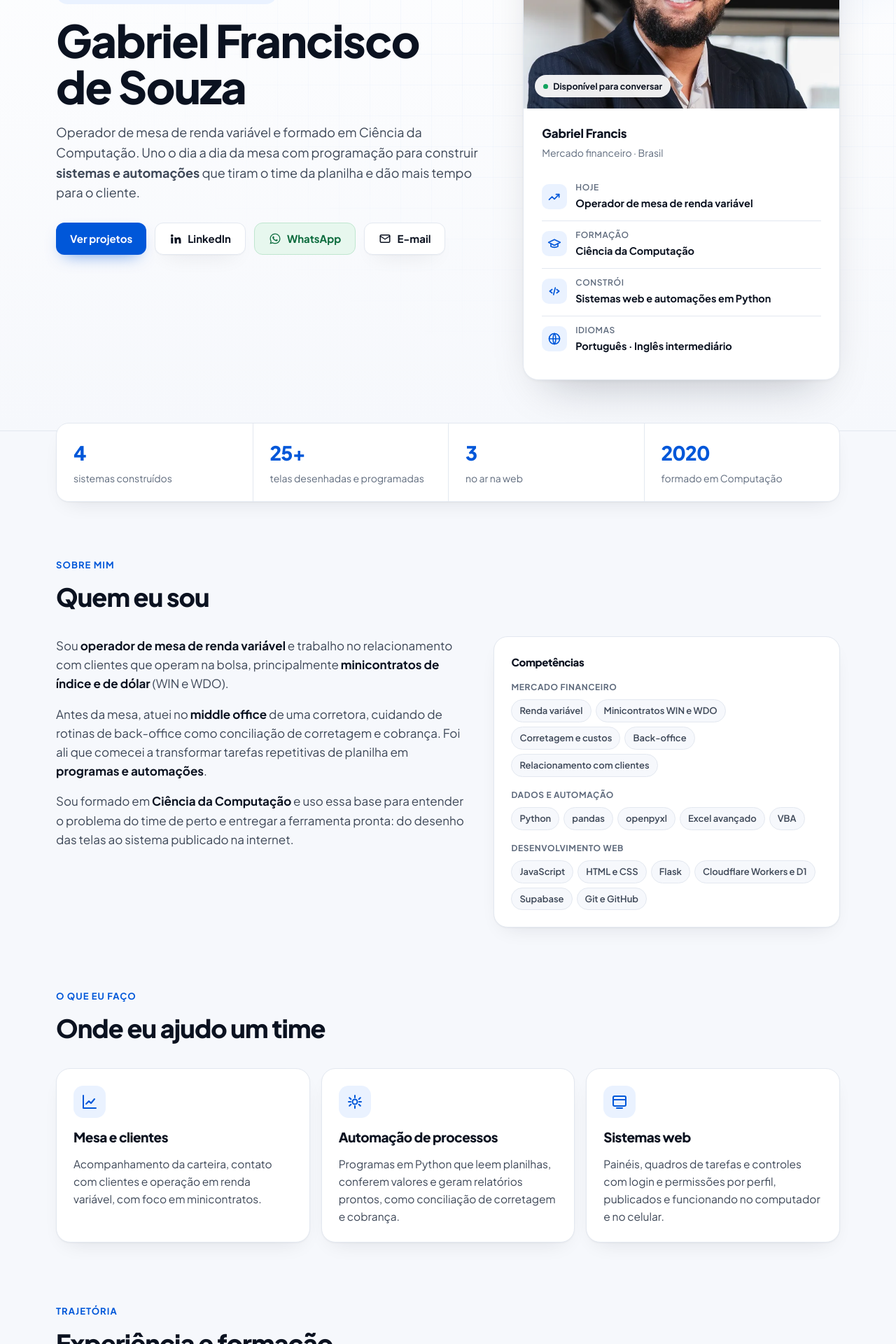
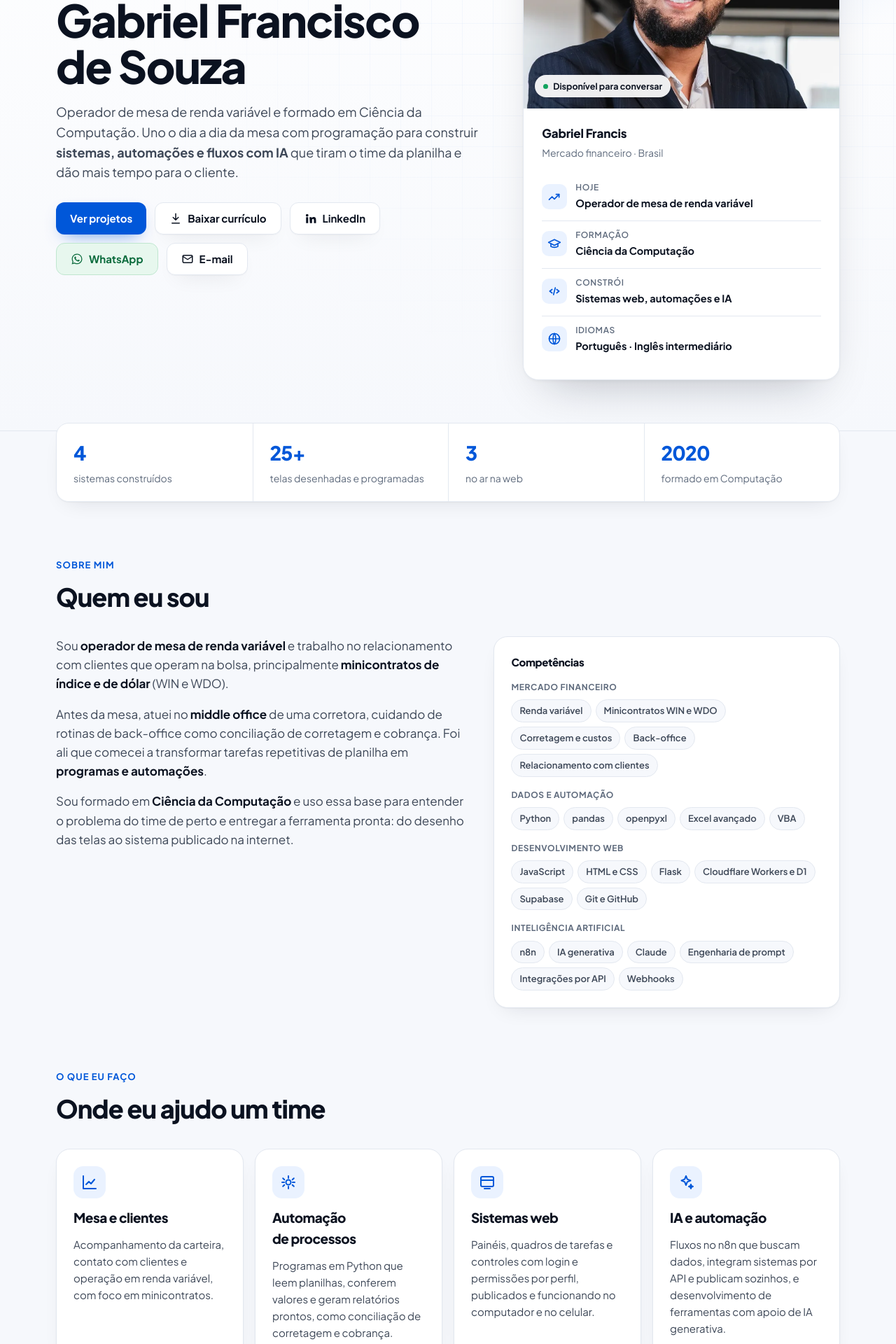
Before and after one commit to biielsoouza/gfrancis-site, a Flask app: template radar-assessor/templates/home.html in a window 1280 px wide. Shown: the part 320-2240 px from the top of the page at 70% size. Run offline with Flask 3, Linux system fonts and the light colour scheme; the template is opened without the code that fills it, so the values that code supplies are empty.

Commit message:
Portfólio: botão de baixar currículo e seção de IA e automação
Co-Authored-By: Claude Opus 5.5 <noreply@anthropic.com>
Claude-Session: https://claude.ai/code/session_01BhMa7XBWZ8oRwRaehK6bQc

```diff
--- a/radar-assessor/templates/home.html
+++ b/radar-assessor/templates/home.html
@@ -117,12 +117,13 @@ main .wrap { padding-block: 24px; display: grid; gap: 24px; }
 .chips { display: flex; flex-wrap: wrap; gap: 6px; }
 .chip { font-size: 13px; font-weight: 600; padding: 5px 11px; border-radius: 999px; background: var(--bg); border: 1px solid var(--line); color: var(--ink-2); }
 
-.faco { display: grid; grid-template-columns: repeat(3, minmax(0, 1fr)); gap: 16px; }
+.faco { display: grid; grid-template-columns: repeat(4, minmax(0, 1fr)); gap: 16px; }
 .faco article { background: var(--surface); border: 1px solid var(--line); border-radius: 20px; box-shadow: var(--shadow); padding: 24px; display: grid; gap: 12px; align-content: start; }
 .faco .ic { width: 46px; height: 46px; border-radius: 14px; background: var(--blue-wash); color: var(--blue); display: grid; place-items: center; }
 .faco .ic svg { width: 24px; height: 24px; }
 .faco h3 { font-size: 19px; font-weight: 800; }
-.faco p { color: var(--ink-2); font-size: 15.5px; }
+.faco p { color: var(--ink-2); font-size: 15px; }
+@media (max-width: 1100px) { .faco { grid-template-columns: repeat(2, minmax(0, 1fr)); } }
 
 .linha { list-style: none; margin: 0; padding: 0; display: grid; gap: 0; position: relative; }
 .linha::before { content: ""; position: absolute; left: 11px; top: 10px; bottom: 10px; width: 2px; background: var(--line); }
@@ -238,9 +239,10 @@ dialog.zoom p { color: rgba(255,255,255,0.88); text-align: center; margin: 12px
       <div>
         <span class="eyebrow"><i aria-hidden="true"></i>Mercado financeiro + tecnologia</span>
         <h1>Gabriel Francisco<br>de Souza</h1>
-        <p class="lead">Operador de mesa de renda variável e formado em Ciência da Computação. Uno o dia a dia da mesa com programação para construir <b>sistemas e automações</b> que tiram o time da planilha e dão mais tempo para o cliente.</p>
+        <p class="lead">Operador de mesa de renda variável e formado em Ciência da Computação. Uno o dia a dia da mesa com programação para construir <b>sistemas, automações e fluxos com IA</b> que tiram o time da planilha e dão mais tempo para o cliente.</p>
         <div class="acoes">
           <a class="bt pri" href="#projetos">Ver projetos</a>
+          <a class="bt sec" href="/portfolio/curriculo-gabriel-francis.pdf" download="Curriculo-Gabriel-Francis.pdf"><svg viewBox="0 0 24 24" fill="none" stroke="currentColor" stroke-width="2" stroke-linecap="round" stroke-linejoin="round" aria-hidden="true"><path d="M12 3v12M7 10l5 5 5-5M5 21h14"/></svg>Baixar currículo</a>
           <a class="bt sec" href="https://www.linkedin.com/in/gfrancissouza" target="_blank" rel="noopener"><svg viewBox="0 0 24 24" fill="currentColor" aria-hidden="true"><path d="M4.98 3.5a2.5 2.5 0 1 1 0 5 2.5 2.5 0 0 1 0-5zM3 9.75h4V21H3zM9.5 9.75h3.83v1.54h.06c.53-1 1.84-2.06 3.79-2.06 4.05 0 4.8 2.67 4.8 6.13V21h-4v-5.07c0-1.21-.02-2.77-1.69-2.77-1.69 0-1.95 1.32-1.95 2.68V21h-4z"/></svg>LinkedIn</a>
           <a class="bt wpp" href="https://wa.me/5511953845195?text=Ol%C3%A1%2C%20Gabriel!%20Vi%20seu%20portf%C3%B3lio%20e%20gostaria%20de%20conversar." target="_blank" rel="noopener"><svg viewBox="0 0 24 24" fill="currentColor" aria-hidden="true"><path d="M12.04 2C6.58 2 2.13 6.45 2.13 11.91c0 1.75.46 3.45 1.32 4.95L2.05 22l5.25-1.38a9.9 9.9 0 0 0 4.74 1.21h.01c5.46 0 9.91-4.45 9.91-9.91A9.85 9.85 0 0 0 12.04 2zm0 18.15h-.01a8.2 8.2 0 0 1-4.19-1.15l-.3-.18-3.12.82.83-3.04-.2-.31a8.23 8.23 0 0 1-1.26-4.38c0-4.54 3.7-8.24 8.25-8.24 2.2 0 4.27.86 5.83 2.42a8.18 8.18 0 0 1 2.41 5.83c0 4.54-3.7 8.23-8.24 8.23zm4.52-6.16c-.25-.12-1.47-.72-1.69-.81-.23-.08-.39-.12-.56.13-.16.24-.64.81-.79.97-.14.17-.29.19-.54.06-.25-.12-1.05-.39-1.99-1.23-.74-.66-1.23-1.47-1.38-1.72-.14-.25-.02-.38.11-.5.11-.11.25-.29.37-.43.13-.15.17-.25.25-.42.08-.16.04-.31-.02-.43-.06-.12-.56-1.34-.76-1.84-.2-.48-.41-.42-.56-.43h-.48c-.17 0-.43.06-.66.31-.23.25-.86.85-.86 2.07 0 1.22.89 2.4 1.01 2.56.12.17 1.75 2.67 4.23 3.74.59.26 1.05.41 1.41.52.59.19 1.13.16 1.56.1.48-.07 1.47-.6 1.67-1.18.21-.58.21-1.08.15-1.18-.06-.11-.23-.17-.48-.29z"/></svg>WhatsApp</a>
           <a class="bt sec" href="mailto:gabriel@gfrancis.com.br"><svg viewBox="0 0 24 24" fill="none" stroke="currentColor" stroke-width="2" stroke-linecap="round" stroke-linejoin="round" aria-hidden="true"><rect x="3" y="5" width="18" height="14" rx="2"/><path d="m3 7 9 6 9-6"/></svg>E-mail</a>
@@ -254,7 +256,7 @@ dialog.zoom p { color: rgba(255,255,255,0.88); text-align: center; margin: 12px
         <ul class="fatos">
           <li><svg viewBox="0 0 24 24" fill="none" stroke="currentColor" stroke-width="2" stroke-linecap="round" stroke-linejoin="round" aria-hidden="true"><path d="M3 17l5-5 4 4 8-8"/><path d="M15 8h5v5"/></svg><span><small>Hoje</small><b>Operador de mesa de renda variável</b></span></li>
           <li><svg viewBox="0 0 24 24" fill="none" stroke="currentColor" stroke-width="2" stroke-linecap="round" stroke-linejoin="round" aria-hidden="true"><path d="M22 10 12 5 2 10l10 5 10-5z"/><path d="M6 12v5c3 2 9 2 12 0v-5"/></svg><span><small>Formação</small><b>Ciência da Computação</b></span></li>
-          <li><svg viewBox="0 0 24 24" fill="none" stroke="currentColor" stroke-width="2" stroke-linecap="round" stroke-linejoin="round" aria-hidden="true"><path d="m8 9-4 3 4 3M16 9l4 3-4 3M13.5 6l-3 12"/></svg><span><small>Constrói</small><b>Sistemas web e automações em Python</b></span></li>
+          <li><svg viewBox="0 0 24 24" fill="none" stroke="currentColor" stroke-width="2" stroke-linecap="round" stroke-linejoin="round" aria-hidden="true"><path d="m8 9-4 3 4 3M16 9l4 3-4 3M13.5 6l-3 12"/></svg><span><small>Constrói</small><b>Sistemas web, automações e IA</b></span></li>
           <li><svg viewBox="0 0 24 24" fill="none" stroke="currentColor" stroke-width="2" stroke-linecap="round" stroke-linejoin="round" aria-hidden="true"><circle cx="12" cy="12" r="9"/><path d="M3 12h18M12 3c3 3.5 3 14.5 0 18M12 3c-3 3.5-3 14.5 0 18"/></svg><span><small>Idiomas</small><b>Português · Inglês intermediário</b></span></li>
         </ul>
       </aside>
@@ -285,6 +287,7 @@ dialog.zoom p { color: rgba(255,255,255,0.88); text-align: center; margin: 12px
             <div><small>Mercado financeiro</small><div class="chips"><span class="chip">Renda variável</span><span class="chip">Minicontratos WIN e WDO</span><span class="chip">Corretagem e custos</span><span class="chip">Back-office</span><span class="chip">Relacionamento com clientes</span></div></div>
             <div><small>Dados e automação</small><div class="chips"><span class="chip">Python</span><span class="chip">pandas</span><span class="chip">openpyxl</span><span class="chip">Excel avançado</span><span class="chip">VBA</span></div></div>
             <div><small>Desenvolvimento web</small><div class="chips"><span class="chip">JavaScript</span><span class="chip">HTML e CSS</span><span class="chip">Flask</span><span class="chip">Cloudflare Workers e D1</span><span class="chip">Supabase</span><span class="chip">Git e GitHub</span></div></div>
+            <div><small>Inteligência artificial</small><div class="chips"><span class="chip">n8n</span><span class="chip">IA generativa</span><span class="chip">Claude</span><span class="chip">Engenharia de prompt</span><span class="chip">Integrações por API</span><span class="chip">Webhooks</span></div></div>
           </div>
         </div>
       </div>
@@ -307,6 +310,11 @@ dialog.zoom p { color: rgba(255,255,255,0.88); text-align: center; margin: 12px
           <span class="ic" aria-hidden="true"><svg viewBox="0 0 24 24" fill="none" stroke="currentColor" stroke-width="2" stroke-linecap="round" stroke-linejoin="round"><rect x="3" y="4" width="18" height="14" rx="2"/><path d="M3 9h18M8 21h8"/></svg></span>
           <h3>Sistemas web</h3>
           <p>Painéis, quadros de tarefas e controles com login e permissões por perfil, publicados e funcionando no computador e no celular.</p>
+        </article>
+        <article>
+          <span class="ic" aria-hidden="true"><svg viewBox="0 0 24 24" fill="none" stroke="currentColor" stroke-width="2" stroke-linecap="round" stroke-linejoin="round"><path d="M12 3l1.9 4.6L18.5 9.5l-4.6 1.9L12 16l-1.9-4.6L5.5 9.5l4.6-1.9z"/><path d="M19 15l.8 2.2L22 18l-2.2.8L19 21l-.8-2.2L16 18l2.2-.8z"/></svg></span>
+          <h3>IA e automação</h3>
+          <p>Fluxos no n8n que buscam dados, integram sistemas por API e publicam sozinhos, e desenvolvimento de ferramentas com apoio de IA generativa.</p>
         </article>
       </div>
     </section>
@@ -496,6 +504,7 @@ dialog.zoom p { color: rgba(255,255,255,0.88); text-align: center; margin: 12px
         <a class="bt pri" href="https://www.linkedin.com/in/gfrancissouza" target="_blank" rel="noopener">Falar no LinkedIn</a>
         <a class="bt wpp" href="https://wa.me/5511953845195?text=Ol%C3%A1%2C%20Gabriel!%20Vi%20seu%20portf%C3%B3lio%20e%20gostaria%20de%20conversar." target="_blank" rel="noopener"><svg viewBox="0 0 24 24" fill="currentColor" aria-hidden="true"><path d="M12.04 2C6.58 2 2.13 6.45 2.13 11.91c0 1.75.46 3.45 1.32 4.95L2.05 22l5.25-1.38a9.9 9.9 0 0 0 4.74 1.21h.01c5.46 0 9.91-4.45 9.91-9.91A9.85 9.85 0 0 0 12.04 2zm0 18.15h-.01a8.2 8.2 0 0 1-4.19-1.15l-.3-.18-3.12.82.83-3.04-.2-.31a8.23 8.23 0 0 1-1.26-4.38c0-4.54 3.7-8.24 8.25-8.24 2.2 0 4.27.86 5.83 2.42a8.18 8.18 0 0 1 2.41 5.83c0 4.54-3.7 8.23-8.24 8.23zm4.52-6.16c-.25-.12-1.47-.72-1.69-.81-.23-.08-.39-.12-.56.13-.16.24-.64.81-.79.97-.14.17-.29.19-.54.06-.25-.12-1.05-.39-1.99-1.23-.74-.66-1.23-1.47-1.38-1.72-.14-.25-.02-.38.11-.5.11-.11.25-.29.37-.43.13-.15.17-.25.25-.42.08-.16.04-.31-.02-.43-.06-.12-.56-1.34-.76-1.84-.2-.48-.41-.42-.56-.43h-.48c-.17 0-.43.06-.66.31-.23.25-.86.85-.86 2.07 0 1.22.89 2.4 1.01 2.56.12.17 1.75 2.67 4.23 3.74.59.26 1.05.41 1.41.52.59.19 1.13.16 1.56.1.48-.07 1.47-.6 1.67-1.18.21-.58.21-1.08.15-1.18-.06-.11-.23-.17-.48-.29z"/></svg>Chamar no WhatsApp</a>
         <a class="bt sec" href="mailto:gabriel@gfrancis.com.br">gabriel@gfrancis.com.br</a>
+        <a class="bt sec" href="/portfolio/curriculo-gabriel-francis.pdf" download="Curriculo-Gabriel-Francis.pdf"><svg viewBox="0 0 24 24" fill="none" stroke="currentColor" stroke-width="2" stroke-linecap="round" stroke-linejoin="round" aria-hidden="true"><path d="M12 3v12M7 10l5 5 5-5M5 21h14"/></svg>Baixar currículo (PDF)</a>
       </div>
     </section>
   </div>
```
Also changed, not shown: 1 other file.
